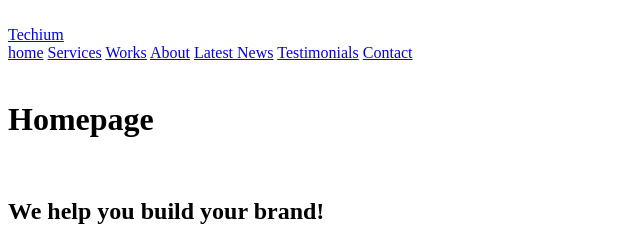
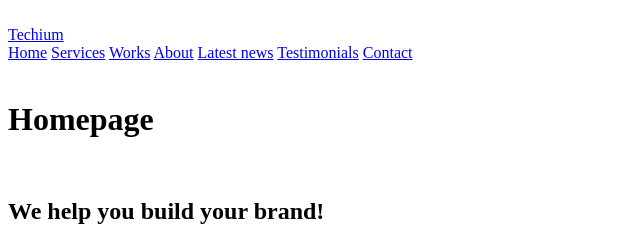
Before and after one commit to Jerolussich/holbertonschool-web_front_end, a plain HTML site: page html_advanced/20-index.html in a window 1280 px wide. Shown: the top 240 px of the page, 0-640 px from the left. Drawn offline with Linux system fonts and the light colour scheme.

Commit message:
task 20 text caps modified

```diff
--- a/html_advanced/20-index.html
+++ b/html_advanced/20-index.html
@@ -22,11 +22,11 @@
                 <span>Techium</span>
             </a>
                 <nav>
-                    <a href="/">home</a>
+                    <a href="/">Home</a>
                     <a href="#services">Services</a>
                     <a href="#works">Works</a>
                     <a href="#about">About</a>
-                    <a href="#latest_news">Latest News</a>
+                    <a href="#latest_news">Latest news</a>
                     <a href="#testimonials">Testimonials</a>
                     <a href="#contact">Contact</a>
                 </nav>
```
